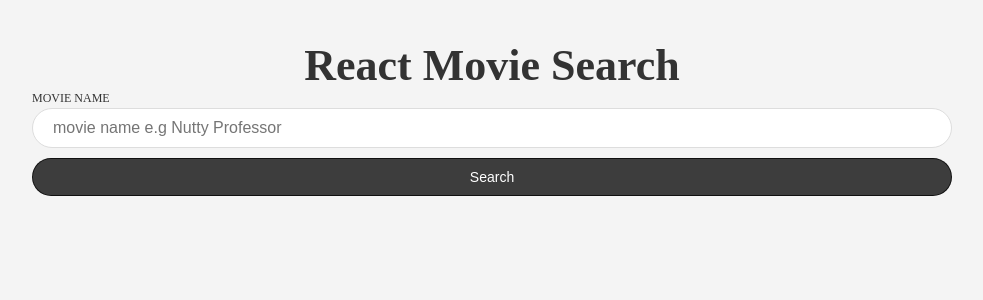
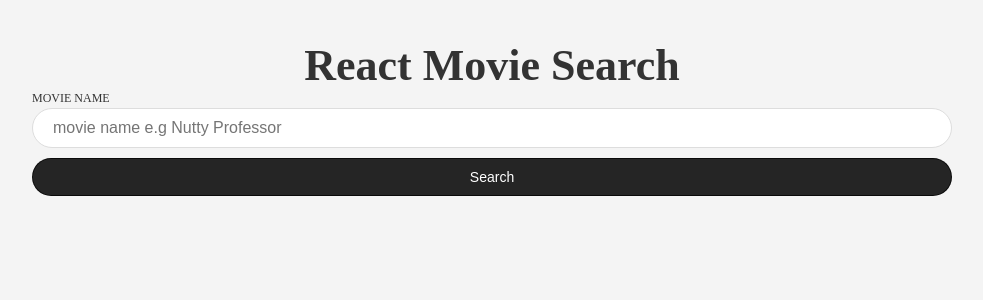
Before and after one commit to PJMantoss/movie-search-app, a React (Create React App) app: page / in a window 1280 px wide. In both pictures the pointer is over the input "Search". Shown: the top 300 px of the page, without its empty margins (148-1131 px from the left). Built offline with nearby package versions, Linux system fonts and the light colour scheme.

Commit message:
update styling for SearchMovies

```diff
--- a/src/App.css
+++ b/src/App.css
@@ -53,6 +53,12 @@ p {
   border: 1px solid rgba(0,0,0,0.75);
   border-radius: 20px;
   font-size: 1.4rem;
+  cursor: pointer;
+  transition: background .25s;
+}
+
+.button:hover {
+  background: rgba(0,0,0,0.85);
 }
 
 /* .App {
```
